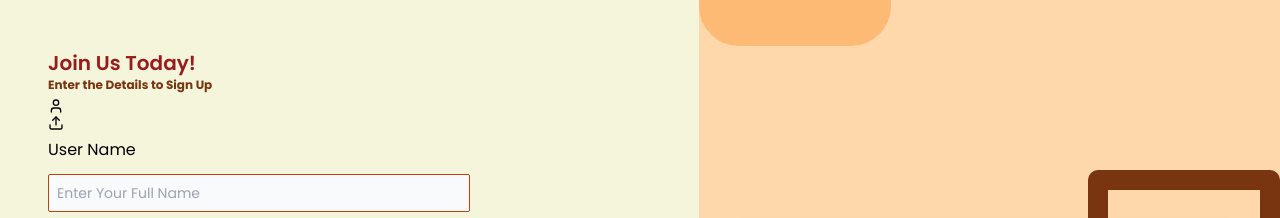
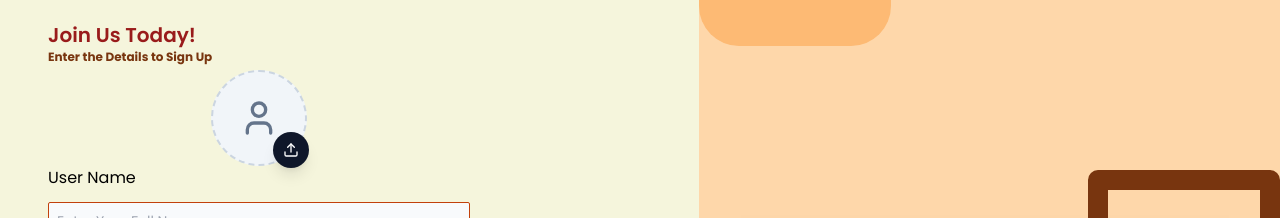
Before and after one commit to Pratik-Kharadhara/expense-tracker, a React (Vite) app in the folder frontend/expense-tracker/: page /signup in a window 1280 px wide. Shown: the part 150-368 px from the top of the page. Built offline with nearby package versions, Linux system fonts and the light colour scheme.

Commit message:
finalize the signup page

```diff
--- a/frontend/expense-tracker/src/components/Input/ProfilePhotoSelecter.jsx
+++ b/frontend/expense-tracker/src/components/Input/ProfilePhotoSelecter.jsx
@@ -9,15 +9,21 @@ export default function ProfilePhotoSelecter({image,setImage}){
 
     const handleImage= async (e)=>{
         e.preventDefault();
-        const file = e.target.file[0];
-        if(file){
+        const file = e.target.files[0];
+    try{
+            if(file){
             //if we recieve the image we update it
             setImage(file);
         }
 
-        const preview = URL.createObjectURL(file); //as the input image is Object so now we have convert it to the url to display
+    }
+    catch(e){
+        console.log(e);
+    }
+            const preview = URL.createObjectURL(file); //as the input image is Object so now we have convert it to the url to display
 
-        setPreviewUrl(preview);
+            setPreviewUrl(preview);
+        console.log(previewUrl)
     }
     //to remove the selected image
 const handleRemoveImage=()=>{
@@ -31,7 +37,7 @@ const onChooseFile = ()=>{
 }
 
     return (
-        <div>
+        <div className="relative flex items-center justify-center">
             <input type="file"
                 accept="image/*"
                 ref={inputRef}
@@ -40,23 +46,26 @@ const onChooseFile = ()=>{
             />
         {
             !image ? (
-                    <div>
-                           <LuUser/>
+                    <div className="relative flex h-24 w-24 items-center justify-center rounded-full border-2 border-dashed border-slate-300 bg-slate-100 text-slate-500">
+                           <LuUser className="h-10 w-10"/>
                            <button
                            type="button"
                             onClick={onChooseFile}
+                            className="absolute -right-1 -bottom-1 flex h-9 w-9 items-center justify-center rounded-full bg-slate-900 text-white shadow-lg transition hover:bg-slate-700"
 
                            >
-                            <LuUpload/>
+                            <LuUpload className="h-4 w-4"/>
                            </button>
                     </div>
             ):(
-                <div>
-                    <img src="previewUrl" alt="profile photo" />
+                <div className="relative flex h-24 w-24 items-center justify-center">
+                    <img src={previewUrl} alt="profile photo"
+                    className="h-24 w-24 rounded-full object-cover ring-2 ring-slate-200" />
 
                     <button type="button"
-                    onClick={handleRemoveImage}>
-                        <LuTrash/>
+                    onClick={handleRemoveImage}
+                    className="absolute -right-1 -bottom-1 flex h-9 w-9 items-center justify-center rounded-full bg-rose-600 text-white shadow-lg transition hover:bg-rose-500">
+                        <LuTrash className="h-4 w-4"/>
                     </button>
 
                 </div>
```
